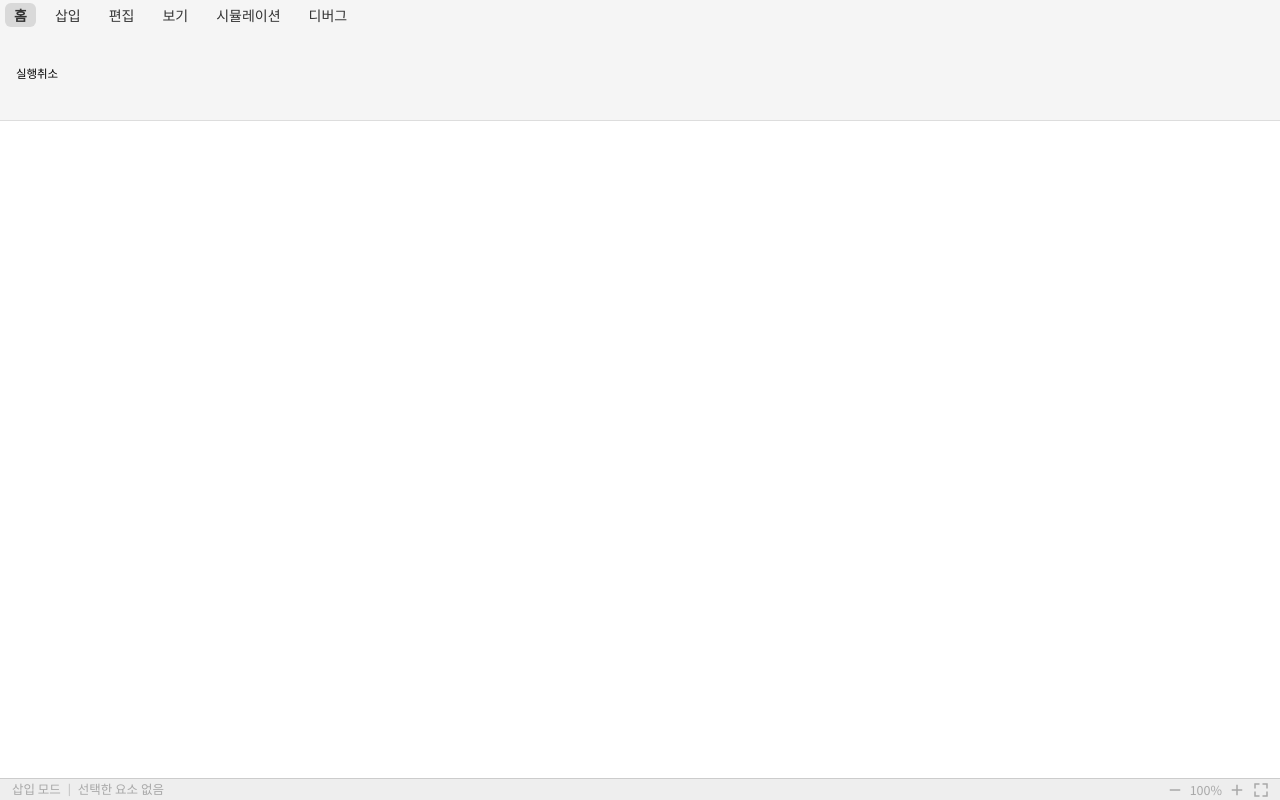
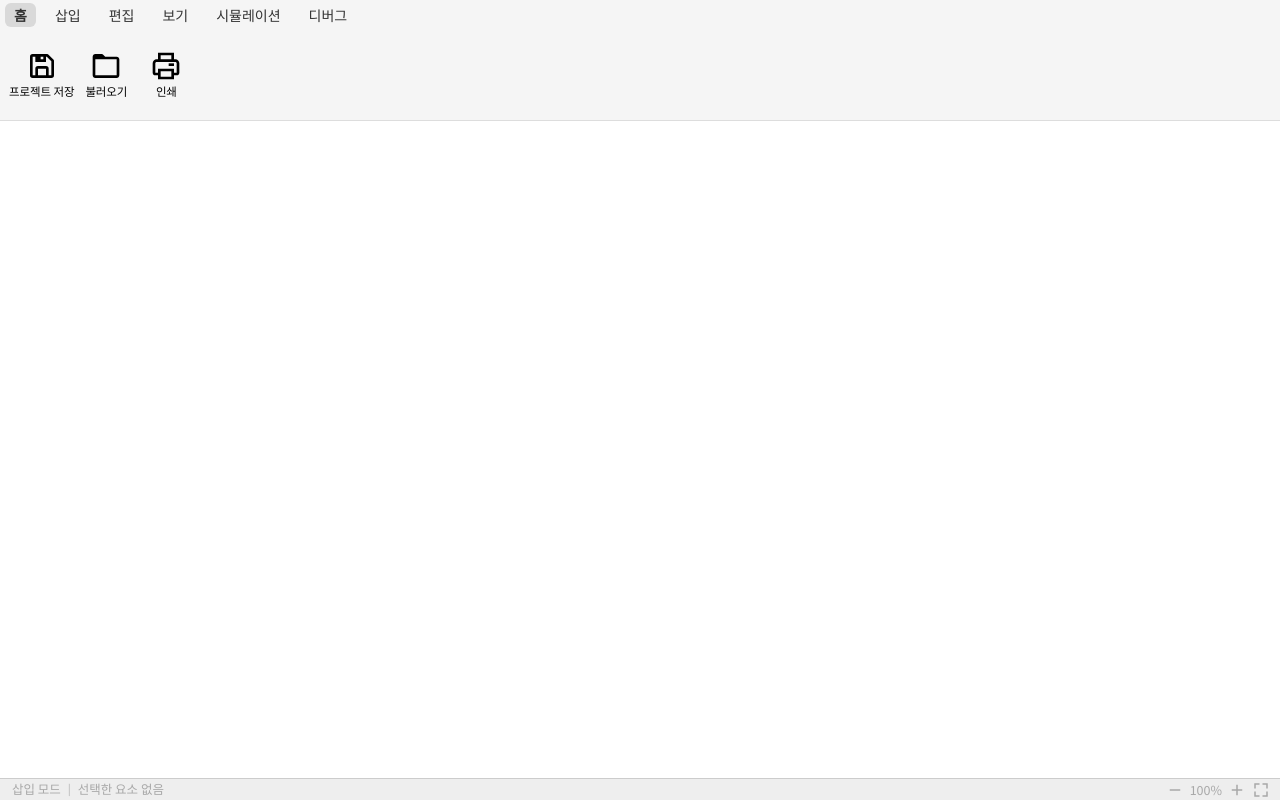
Before and after one commit to Kimdonghyeon7645/Electron_Study, a React (Create React App) app in the folder electron-lab-app/: page / in a window 1280 px wide. Built offline with nearby package versions, Linux system fonts and the light colour scheme.

Commit message:
code : 인쇄 기능 추가

```diff
--- a/electron-lab-app/package.json
+++ b/electron-lab-app/package.json
@@ -10,6 +10,7 @@
     "react": "^18.2.0",
     "react-dom": "^18.2.0",
     "react-scripts": "5.0.1",
+    "react-to-print": "^2.14.13",
     "styled-components": "^6.0.7",
     "web-vitals": "^2.1.4",
     "zustand": "^4.4.1"
--- /dev/null
+++ b/electron-lab-app/src/assets/Folder.js
@@ -0,0 +1,7 @@
+const Folder = ({ fill = "#000000" }) => (
+  <svg height="32" width="32" viewBox="0 0 24 24" xmlns="http://www.w3.org/2000/svg">
+    <path d="M20 5h-8.586L9.707 3.293A.997.997 0 0 0 9 3H4c-1.103 0-2 .897-2 2v14c0 1.103.897 2 2 2h16c1.103 0 2-.897 2-2V7c0-1.103-.897-2-2-2zM4 19V7h16l.002 12H4z" />
+  </svg>
+);
+
+export default Folder;
--- /dev/null
+++ b/electron-lab-app/src/assets/Printer.js
@@ -0,0 +1,8 @@
+const Printer = ({ fill = "#000000" }) => (
+  <svg height="32" width="32" viewBox="0 0 24 24" xmlns="http://www.w3.org/2000/svg">
+    <path d="M19 7h-1V2H6v5H5c-1.654 0-3 1.346-3 3v7c0 1.103.897 2 2 2h2v3h12v-3h2c1.103 0 2-.897 2-2v-7c0-1.654-1.346-3-3-3zM8 4h8v3H8V4zm8 16H8v-4h8v4zm4-3h-2v-3H6v3H4v-7c0-.551.449-1 1-1h14c.552 0 1 .449 1 1v7z" />
+    <path d="M14 10h4v2h-4z" />
+  </svg>
+);
+
+export default Printer;
--- a/electron-lab-app/src/assets/Save.js
+++ b/electron-lab-app/src/assets/Save.js
@@ -1,7 +1,7 @@
-const Move = ({ fill = "#000000" }) => (
+const Save = ({ fill = "#000000" }) => (
   <svg
-    height="24"
-    width="24"
+    height="32"
+    width="32"
     viewBox="0 0 24 24"
     xmlns="http://www.w3.org/2000/svg"
   >
@@ -9,4 +9,4 @@ const Move = ({ fill = "#000000" }) => (
   </svg>
 );
 
-export default Move;
+export default Save;
--- a/electron-lab-app/src/components/Board/index.js
+++ b/electron-lab-app/src/components/Board/index.js
@@ -1,4 +1,4 @@
-import { useRef, useState } from "react";
+import { useEffect, useRef, useState } from "react";
 import { BoardCanvas, BoardWrapper } from "./styles";
 import useBaseStore from "store";
 import { INSERTABLE_OBJ, MODE } from "constants/enums";
@@ -36,6 +36,7 @@ const Board = () => {
     texts,
     zoomScreen,
     selectOption,
+    setPrintInfo,
   } = useBaseStore();
   const wrapper = useRef(null);
   const board = useRef(null);
@@ -43,6 +44,12 @@ const Board = () => {
   const [mousePosition, setMousePosition] = useState({ x: 0, y: 0 });
   const [tempDot1, setTempDot1] = useState({});
   const [tempDot2, setTempDot2] = useState({});
+
+  useEffect(() => {
+    if (!board.current) return;
+
+    setPrintInfo({content: board});
+  }, [board, setPrintInfo]);
 
   /**
    * 마우스 클릭을 시작했을 때 이벤트 핸들러
@@ -276,6 +283,7 @@ const Board = () => {
     >
       <BoardCanvas
         ref={board}
+        className="canvas"
         style={{ width: 3000, height: 3000, position: "relative" }}
       >
         <svg
--- a/electron-lab-app/src/components/RibbonMenu/Tab/HomeTab.js
+++ b/electron-lab-app/src/components/RibbonMenu/Tab/HomeTab.js
@@ -1,9 +1,48 @@
-const { RibbonMenuSection, RibbonMenuItem } = require("../styles");
+import Folder from "assets/Folder";
+import Save from "assets/Save";
+import Printer from "assets/Printer";
+import { useReactToPrint } from "react-to-print";
+import useBaseStore from "store";
+
+const { RibbonMenuSection, RibbonMenuItem, RibbonMenuItemLabel } = require("../styles");
 
 const HomeTab = () => {
-  return <RibbonMenuSection>
-    <RibbonMenuItem>실행취소</RibbonMenuItem>
-  </RibbonMenuSection>;
+  const { printInfo } = useBaseStore();
+  const handlePrint = useReactToPrint({
+    pageStyle: `@media print {
+      @page {
+        size: ${printInfo.width + 100}px ${printInfo.height + 100}px;
+        margin: 0 50px 50px 0;
+      }
+      .canvas {
+        max-height: ${printInfo.height}px;
+        max-width: ${printInfo.width}px;
+        overflow: hidden;
+      }
+    }`,
+    content: () => printInfo.content?.current,
+  });
+
+  return (
+    <RibbonMenuSection>
+      <RibbonMenuItem>
+        <Save />
+        <RibbonMenuItemLabel marginTop="3px">프로젝트 저장</RibbonMenuItemLabel>
+      </RibbonMenuItem>
+      <RibbonMenuItem>
+        <Folder />
+        <RibbonMenuItemLabel marginTop="3px">불러오기</RibbonMenuItemLabel>
+      </RibbonMenuItem>
+      {/* <RibbonMenuItem>
+        <ImageAdd />
+        <RibbonMenuItemLabel marginTop="3px">이미지로 저장</RibbonMenuItemLabel>
+      </RibbonMenuItem> */}
+      <RibbonMenuItem onClick={handlePrint}>
+        <Printer />
+        <RibbonMenuItemLabel marginTop="3px">인쇄</RibbonMenuItemLabel>
+      </RibbonMenuItem>
+    </RibbonMenuSection>
+  );
 };
 
 export default HomeTab;
--- a/electron-lab-app/src/store/index.js
+++ b/electron-lab-app/src/store/index.js
@@ -23,6 +23,7 @@ const useBaseStore = create((set) => ({
   inputBoxWidth: 10,
   isFullScreen: false,
   zoomScreen: 100,
+  printInfo: {},
 
   setMode: (mode) => {
     set({ mode: mode, tempSymbol: {} });
@@ -178,6 +179,7 @@ const useBaseStore = create((set) => ({
   setIsOptionModalOpen: (value) =>
     set({ isOptionModalOpen: value, optionModalInfo: {}, insertTargetOptions: {} }),
   setOptionModalInfo: (info) => set({ optionModalInfo: info }),
+  setPrintInfo: (info) => set({ printInfo: info }),
 }));
 
 export default useBaseStore;
```
Also changed, not shown: electron-lab-app/src/assets/ImageAdd.js (added, +9 -0 lines), 1 other file (tests, documents, lock files or other folders).
